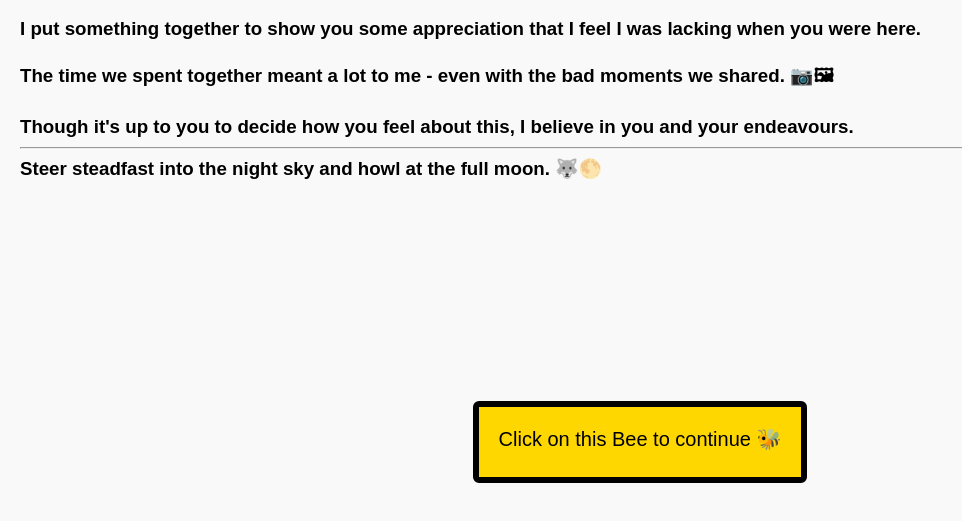
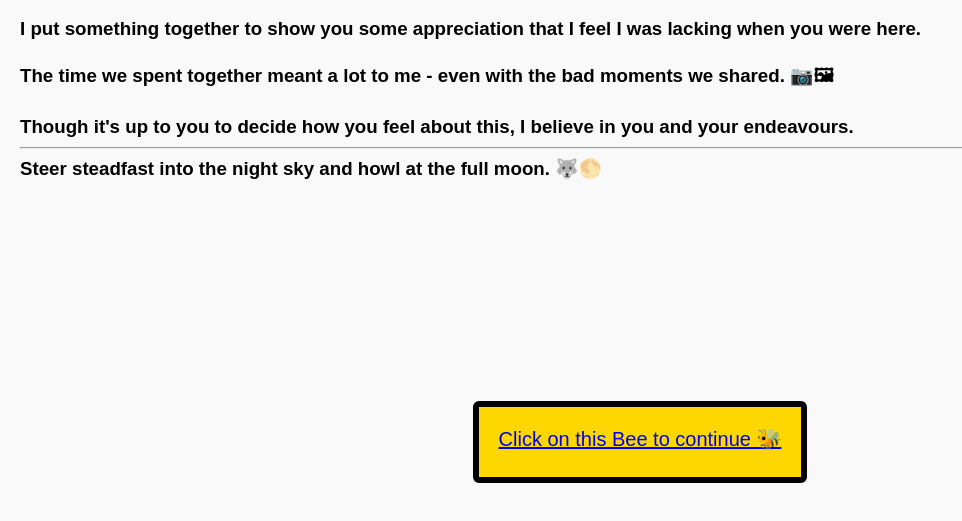
Before and after one commit to Jacques-Pienaar-Software/time-with-a-bee, a plain HTML site: page index.html in a window 1280 px wide. Shown: the part 109-630 px from the top of the page, without its empty margins (0-962 px from the left). Drawn offline with Linux system fonts and the light colour scheme.

Commit message:
Update index.html

```diff
--- a/index.html
+++ b/index.html
@@ -24,7 +24,7 @@
       </h3>
 
       <button onclick="window.location='/photos.html'">
-        Click on this Bee to continue 🐝
+        <a href="./photos.html"> Click on this Bee to continue 🐝 </a>
       </button>
     </div>
   </body>
```
